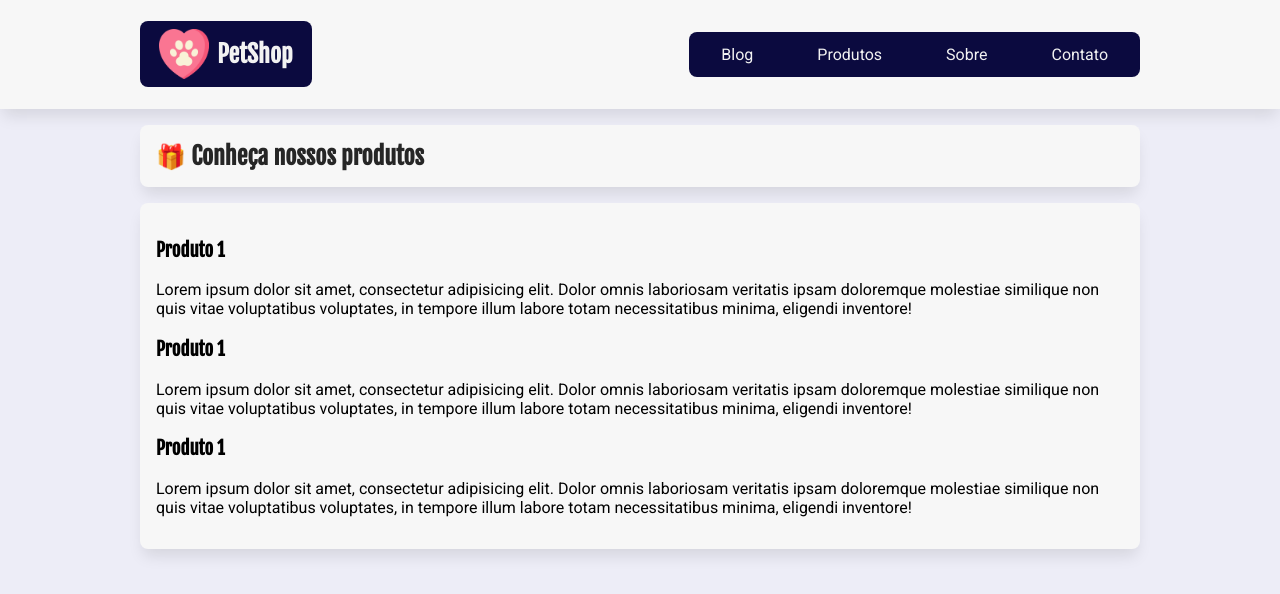
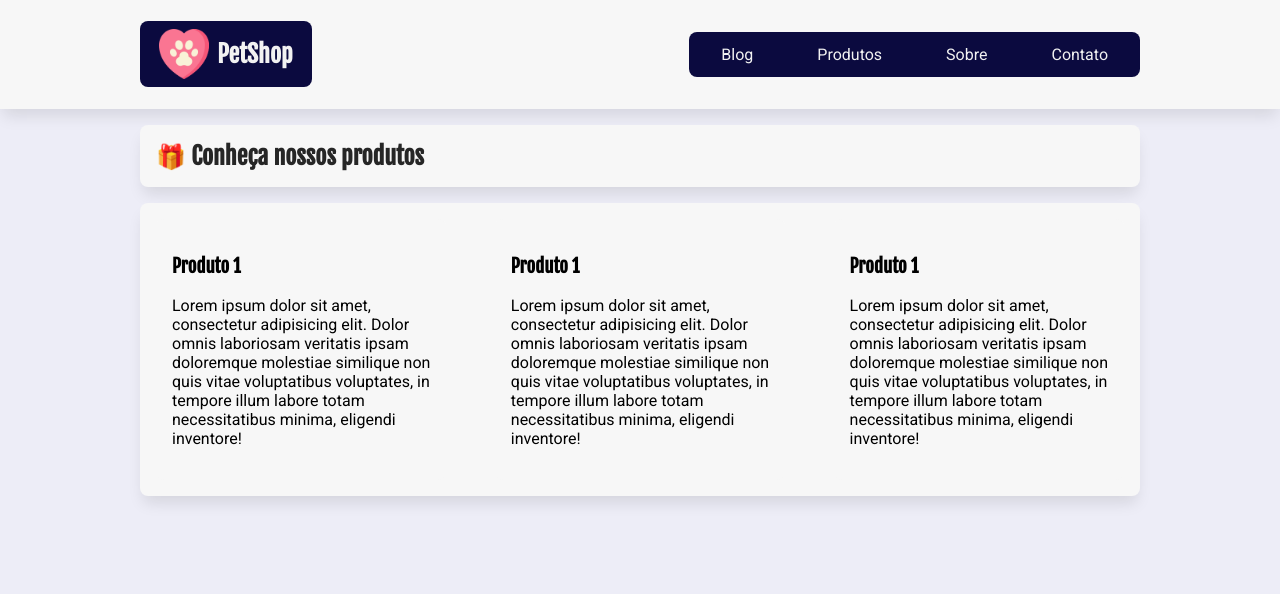
Before and after one commit to veronica-silva/petshop-veronica, a React (Create React App) app: page /produtos in a window 1280 px wide. Shown: the top 594 px of the page. Built offline with nearby package versions, Linux system fonts and the light colour scheme.

Commit message:
classes com template string
alteração do exercício para fixar o conceito de concatenação de classes

```diff
--- a/src/components/Caixa/Caixa.jsx
+++ b/src/components/Caixa/Caixa.jsx
@@ -1,6 +1,10 @@
 import estilos from "./Caixa.module.css";
 const Caixa = (props) => {
-  return <div className={estilos.caixa}>{props.children}</div>;
+  return (
+    <div className={`${estilos.caixa} ${props.listaDeClasses || ""}`}>
+      {props.children}
+    </div>
+  );
 };
 
 export default Caixa;
--- a/src/index.css
+++ b/src/index.css
@@ -56,9 +56,3 @@
   max-width: 1000px;
   margin: 0 auto;
 }
-
-#sobre,
-#produtos,
-#contato,
-#pagina404 {
-}
--- a/src/pages/Contato/Contato.jsx
+++ b/src/pages/Contato/Contato.jsx
@@ -4,7 +4,7 @@
   return (
     <section>
       <h2 className={estilos.titulo_secao}>Fale conosco</h2>
-      <Caixa id="contato">
+      <Caixa>
         <p>em breve</p>
         <p>teremos</p>
         <p>um formulário</p>
--- a/src/pages/Pagina404/Pagina404.jsx
+++ b/src/pages/Pagina404/Pagina404.jsx
@@ -5,7 +5,7 @@
   return (
     <section className={estilos.pagina404}>
       <h2 className={estilos.titulo_secao}>Au, au, au foi mal!</h2>
-      <Caixa id="pagina404">
+      <Caixa>
         <h3>Pagina não encontrada!</h3>
         <img
           src={catiorrinho404}
--- a/src/pages/Produtos/Produtos.jsx
+++ b/src/pages/Produtos/Produtos.jsx
@@ -4,7 +4,7 @@
   return (
     <section>
       <h2 className={estilos.titulo_secao}>Conheça nossos produtos</h2>
-      <Caixa className={estilos.produtos} id="produtos">
+      <Caixa listaDeClasses={estilos.produtos}>
         <article>
           <h3>Produto 1</h3>
           <p>
--- a/src/pages/Sobre/Sobre.jsx
+++ b/src/pages/Sobre/Sobre.jsx
@@ -4,7 +4,7 @@
   return (
     <section>
       <h2 className={estilos.titulo_secao}>Pet Notícias</h2>
-      <Caixa id="sobre">
+      <Caixa>
         <h3>Missão</h3>
         <p>
           Lorem ipsum dolor sit amet consectetur adipisicing elit. Deleniti
```
